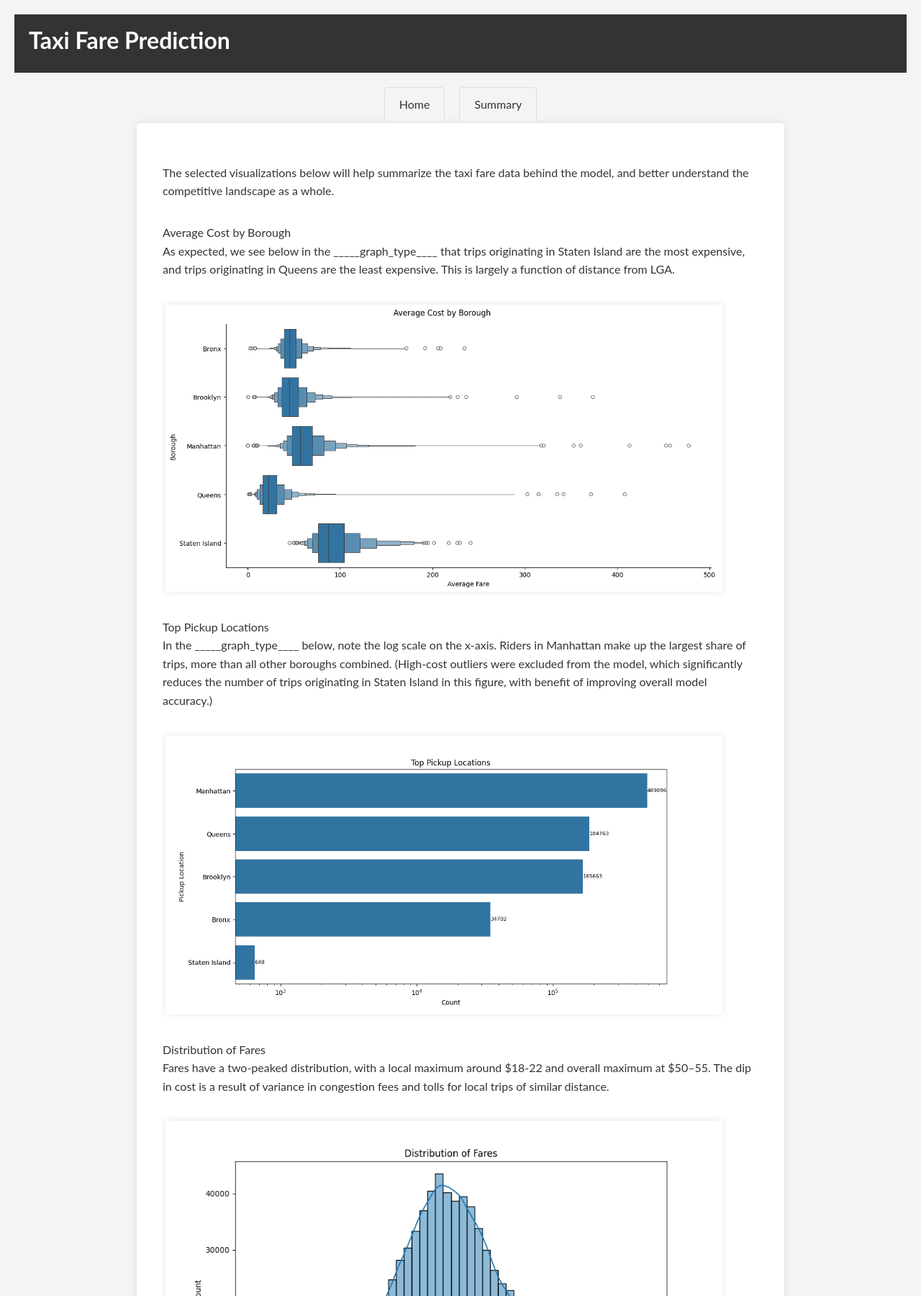
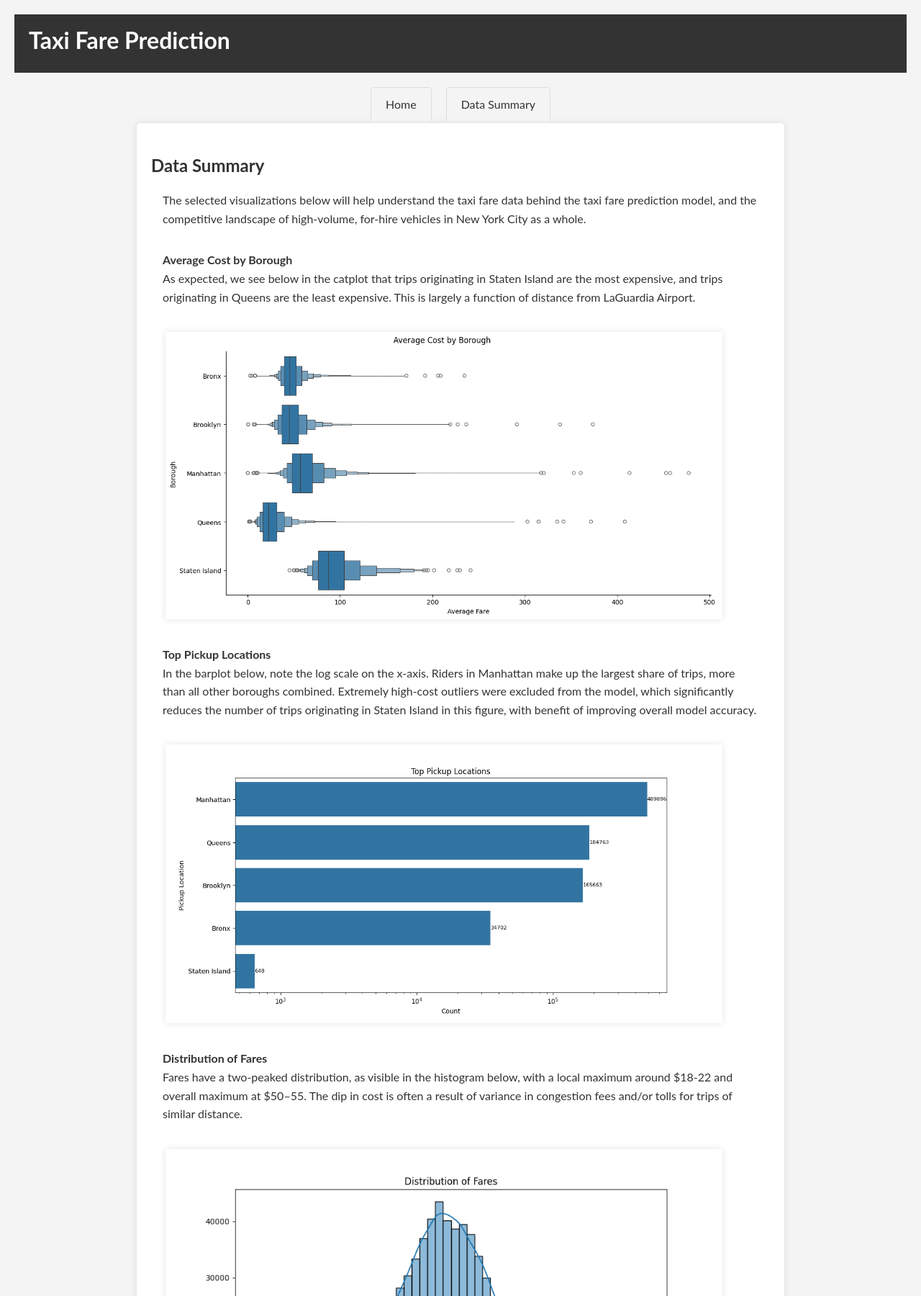
Before and after one commit to mdlarson/Taxi-Fare-Prediction-C964, a Flask app: page /summary in a window 1280 px wide. Shown: the top 1800 px of the page at 72% size. Run offline with Flask 3, Linux system fonts and the light colour scheme; parts of the project's set-up code (start-up, migrations or seed data) failed here and were passed over.

Commit message:
Update commentary for Summary page
- add h2 header
- update intro text
- make headings bold

```diff
--- a/templates/summary.html
+++ b/templates/summary.html
@@ -19,46 +19,49 @@
     <nav>
         <ul>
             <li><a href="/">Home</a></li>
-            <li><a href="/summary">Summary</a></li>
+            <li><a href="/summary">Data Summary</a></li>
         </ul>
     </nav>
     <main>
         <div class="viz">
-            <p>The selected visualizations below will help summarize the taxi fare data behind the model, and better
-                understand the competitive landscape as a whole.</p>
-            <p>Average Cost by Borough<br>
-                As expected, we see below in the _____graph_type____ that trips originating in
-                Staten
-                Island are the most expensive, and trips originating in Queens are the least expensive. This is largely
-                a function of distance from LGA.</p>
+            <h2>Data Summary</h2>
+            <p>The selected visualizations below will help understand the taxi fare data behind the taxi fare prediction
+                model, and the
+                competitive landscape of high-volume, for-hire vehicles in New York City as a whole.</p>
+            <p><b>Average Cost by Borough</b><br>
+                As expected, we see below in the catplot that trips originating in
+                Staten Island are the most expensive, and trips originating in Queens are the least expensive. This is
+                largely a function of distance from LaGuardia Airport.
+            </p>
             <img src="{{ url_for('static', filename='catplot_avg_cost_by_borough.png') }}"
                 alt="Average Cost by Borough">
 
-            <p>Top Pickup Locations<br>
-                In the _____graph_type____ below, note the log scale on the x-axis. Riders in
+            <p><b>Top Pickup Locations</b><br>
+                In the barplot below, note the log scale on the x-axis. Riders in
                 Manhattan make up the largest share of
-                trips, more than all other boroughs combined. (High-cost outliers were excluded from the model, which
-                significantly reduces the number of trips originating in Staten Island in this figure, with benefit of
-                improving overall model accuracy.)</p>
+                trips, more than all other boroughs combined. Extremely high-cost outliers were excluded from the model,
+                which significantly reduces the number of trips originating in Staten Island in this figure, with
+                benefit of improving overall model accuracy.</p>
             <img src="{{ url_for('static', filename='barplot_top_pickup_locations.png') }}" alt="Top Pickup Locations">
 
-            <p>Distribution of Fares<br>
-                Fares have a two-peaked distribution, with a local maximum around $18-22 and
-                overall maximum at $50–55. The dip in cost is a result of variance in congestion fees and tolls for
-                local trips of similar distance.</p>
+            <p><b>Distribution of Fares</b><br>
+                Fares have a two-peaked distribution, as visible in the histogram below, with a local maximum around
+                $18-22 and overall maximum at $50–55. The dip in cost is often a result of variance in congestion fees
+                and/or tolls for trips of similar distance.</p>
             <img src="{{ url_for('static', filename='histplot_distribution_of_fares.png') }}"
                 alt="Distribution of Fares">
-            <p>Average Cost by Pickup Hour<br>
-                The _____graph_type____ shows that trip costs increase steadily through the early morning
-                hours, plateau from mid-morning through lunch hours, creat to peak afternoon commute/rush hours, then
-                steeply decline through the evening. There appears to exist an arbitrage opportunity for riders after
-                9pm and before midnight. Though there is higher variance at those hours, the typical ride costs ~10–20%
-                less than the hours immediately before and after.</p>
+            <p><b>Average Cost by Pickup Hour</b><br>
+                The following barplot shows that trip costs increase steadily through the early morning
+                hours, plateau from mid-morning through lunch hours, rise again to the peak afternoon commute/rush
+                hours, then steeply decline through the evening. There is an arbitrage opportunity for riders after
+                9pm and before midnight, when the typical ride costs ~10–20% less than the hours immediately before and
+                after.</p>
             <img src="{{ url_for('static', filename='barplot_avg_cost_by_pickup_hour.png') }}"
                 alt="Average Cost by Pickup Hour">
-            <p>Cost by Hour of Day<br>
-                The below _____graph_type____ offers another look at variance in cost through the
-                course of the day.</p>
+            <p><b>Cost by Hour of Day</b><br>
+                The boxplot offers another look at variance and distribution of taxi ride cost over the
+                course of a day. The afternoon hours have the highest median costs, and the greatest variability in
+                fares. Early morning and late night hours tend to be lower in cost, and more consistent.</p>
             <img src="{{ url_for('static', filename='boxplot_cost_by_hour_of_day.png') }}" alt="Cost by Hour of Day">
         </div>
     </main>
```
